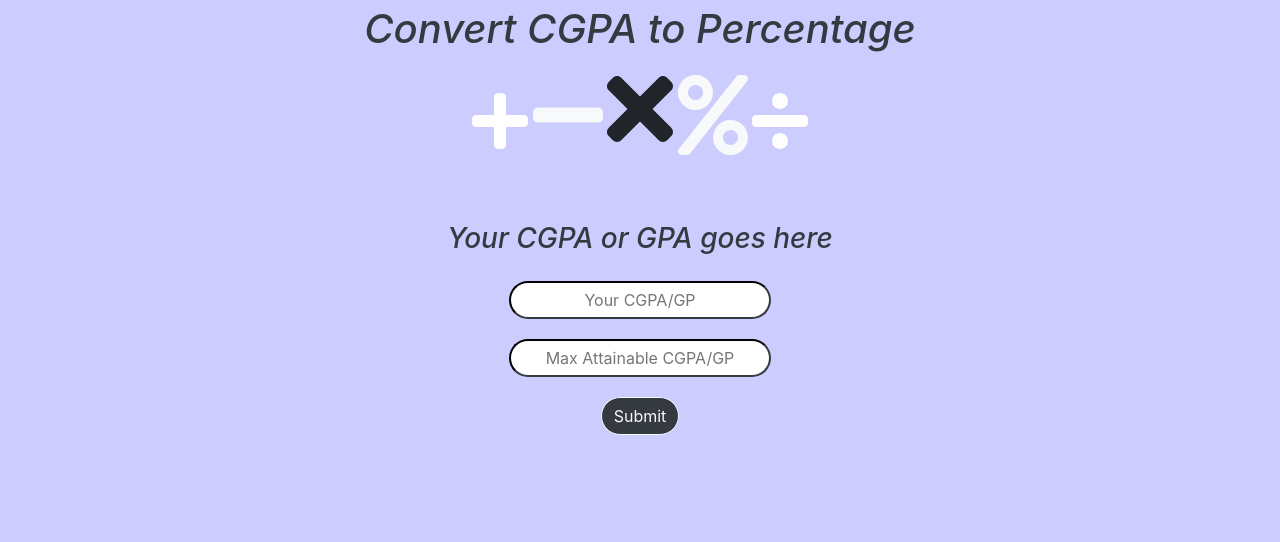
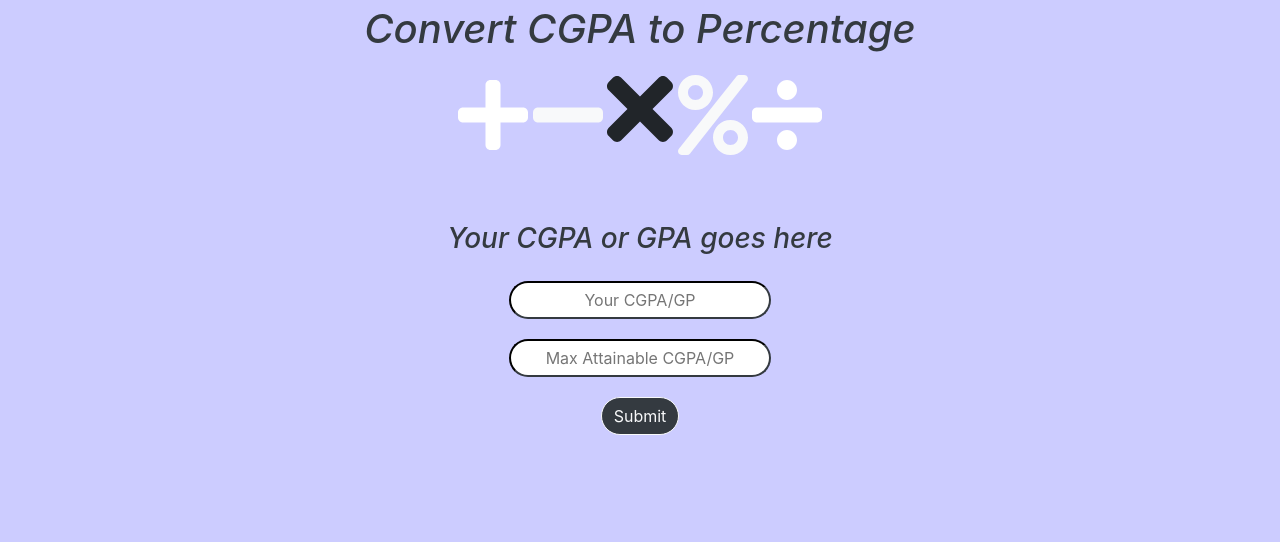
Before and after one commit to SandaCodes/CGPA-PercentageConverter, a plain HTML site: page index.html in a window 1280 px wide. Shown: the top 542 px of the page. Drawn offline with nearby package versions, Linux system fonts and the light colour scheme.

Commit message:
Update index.html

```diff
--- a/index.html
+++ b/index.html
@@ -22,11 +22,11 @@ pagead/js/adsbygoogle.js"></script>
   <div class= "container-fluid">
     <h1 class="text-dark">Convert CGPA to Percentage</h1>
 
-    <span class="fas fa-plus fa-4x text-white" aria-hidden="true"></span>
+    <span class="fas fa-plus fa-5x text-white" aria-hidden="true"></span>
     <span class="fas fa-minus fa-5x text-light" aria-hidden="true"></span>
     <span class="fas fa-times fa-6x" aria-hidden="true"></span>
     <span class="fas fa-percent fa-5x text-light" aria-hidden="true"></span>
-    <span class="fas fa-divide fa-4x text-white" aria-hidden="true"></span>
+    <span class="fas fa-divide fa-5x text-white" aria-hidden="true"></span>
 
     <h3 class="text-dark">Your CGPA or GPA goes here</h3>
     <form class="text-dark" action="" method="get">
```
